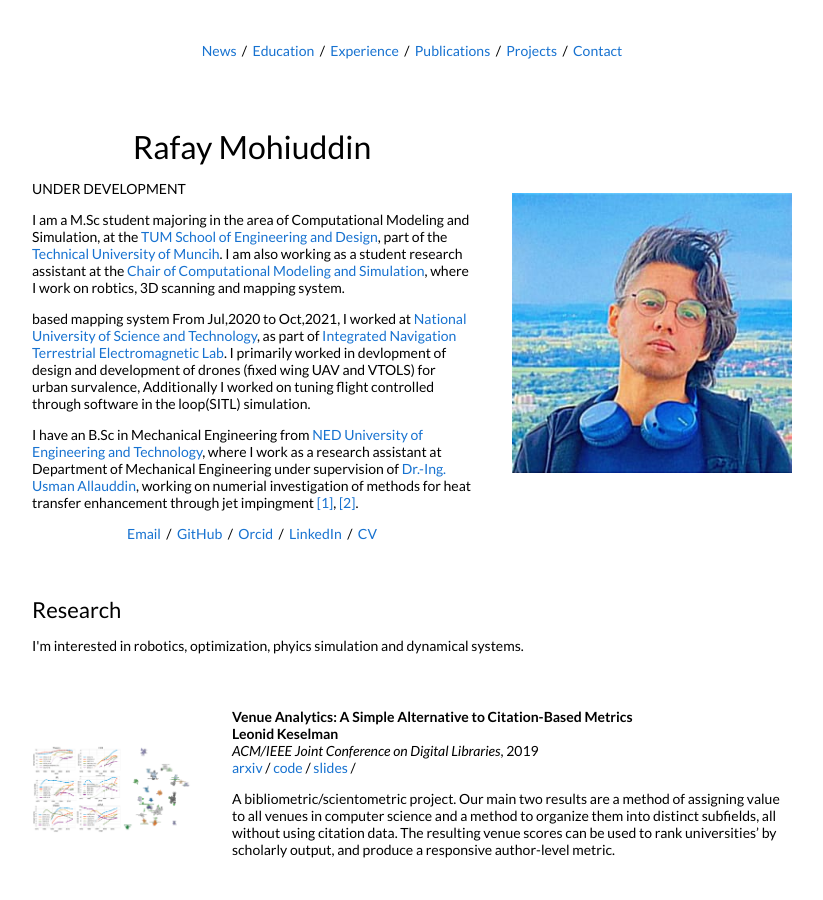
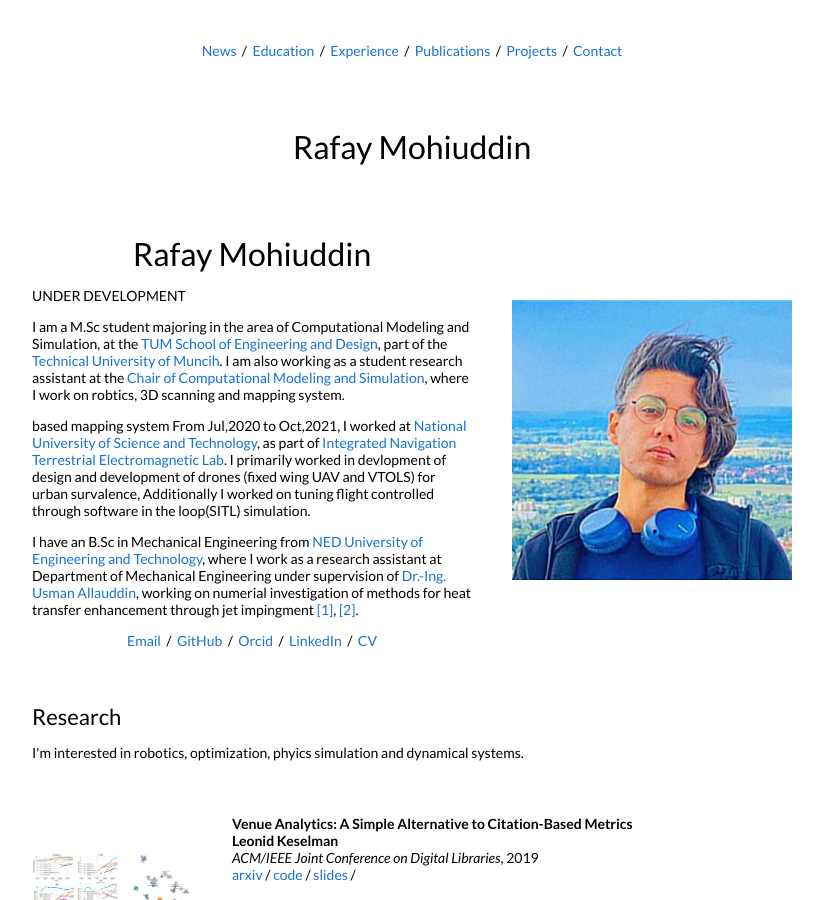
Before and after one commit to rafaymhddn/rafaymhddn.github.io, a Jekyll site: the page built from _posts/2019-06-02-venue.markdown, in a window 1280 px wide and 900 px high. Shown: the whole window, without its empty margins (228-1051 px from the left). Built offline with Jekyll 4.4.1, drawn with Linux system fonts in a browser that asks for light colours.

Commit message:
name updated

```diff
--- a/_layouts/default.html
+++ b/_layouts/default.html
@@ -22,7 +22,8 @@
     <tr style="padding:0px">
       <td style="padding:0px">
 
-<!-- Name tab -->
+<!-- Section Tab -->
+
         <table style="width:100%;border:0px;border-spacing:0px;border-collapse:separate;margin-right:auto;margin-left:auto;"><tbody>
           <tr style="padding:0px">
             <td style="padding:2.5%;width:63%;vertical-align:middle">
@@ -38,6 +39,17 @@
                 <a href="#projects" onclick=Expand("projects")>Projects</a>
                 &nbsp;/&nbsp;
                 <a href="mailto:amishmittal@outlook.com">Contact</a>
+              </p>
+            </td>
+          </tr>
+        </table>
+
+<!-- Name -->
+        <table style="width:100%;border:0px;border-spacing:0px;border-collapse:separate;margin-right:auto;margin-left:auto;"><tbody>
+          <tr style="padding:0px">
+            <td style="padding:2.5%;width:63%;vertical-align:middle">
+              <p style="text-align:center">
+                <h1  style="text-align:center"><name>Rafay Mohiuddin</name></h1>
               </p>
             </td>
           </tr>
```
